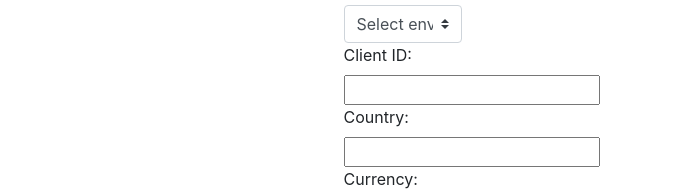
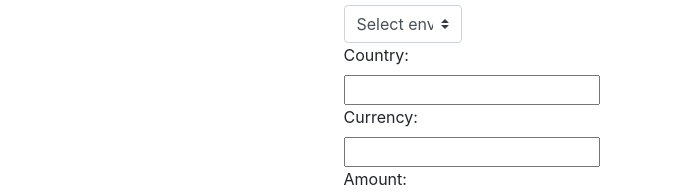
Before and after one commit to jscheinhorn/fields-test, a website: page public/index.html in a window 1280 px wide. Shown: the part 199-395 px from the top of the page, 0-686 px from the left. Drawn offline with nearby package versions, Linux system fonts and the light colour scheme.

Commit message:
chore: deploy fixes

```diff
--- a/public/index.html
+++ b/public/index.html
@@ -175,7 +175,7 @@
               <input id="other-test-env" name="other-test-env" />
               <label for="other-test-env">.qa.paypal.com</label>
             </div>
-            <div id="client-id-div">
+            <div id="client-id-div" style="display: none;">
               <label for="client-id"> Client ID: </label>
               <input id="client-id" name="client-id" required />
             </div>
```
